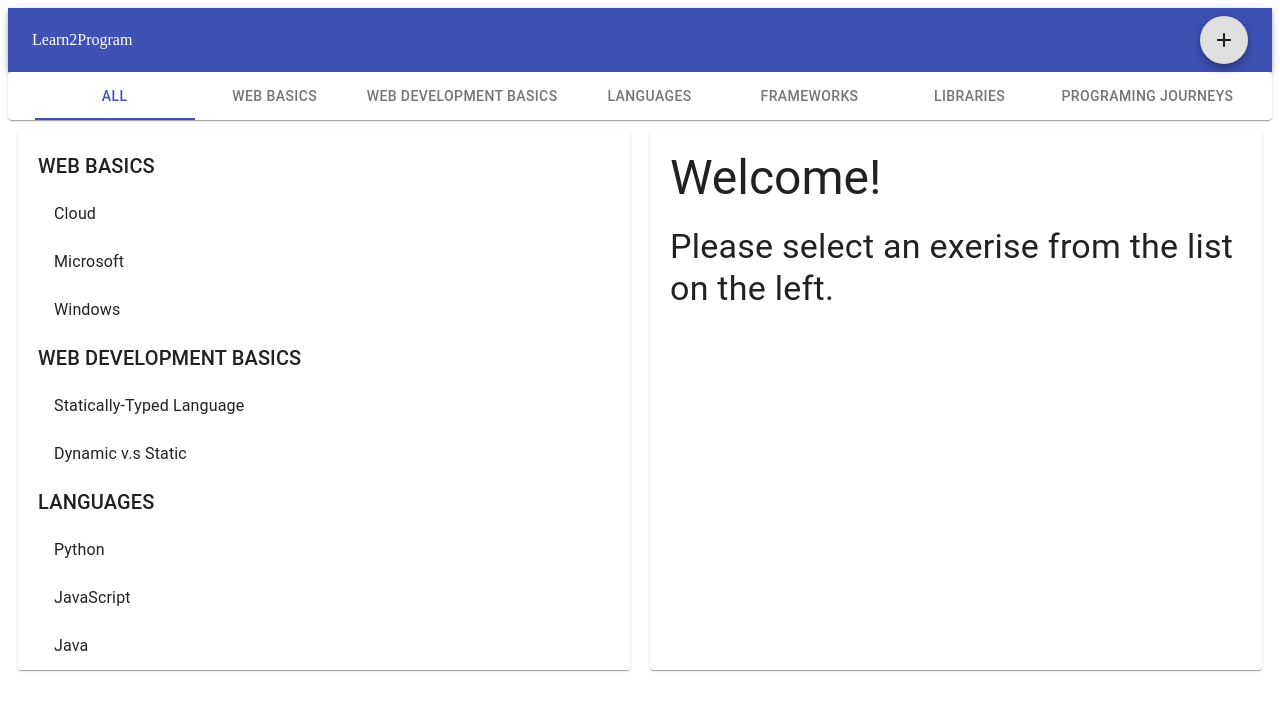
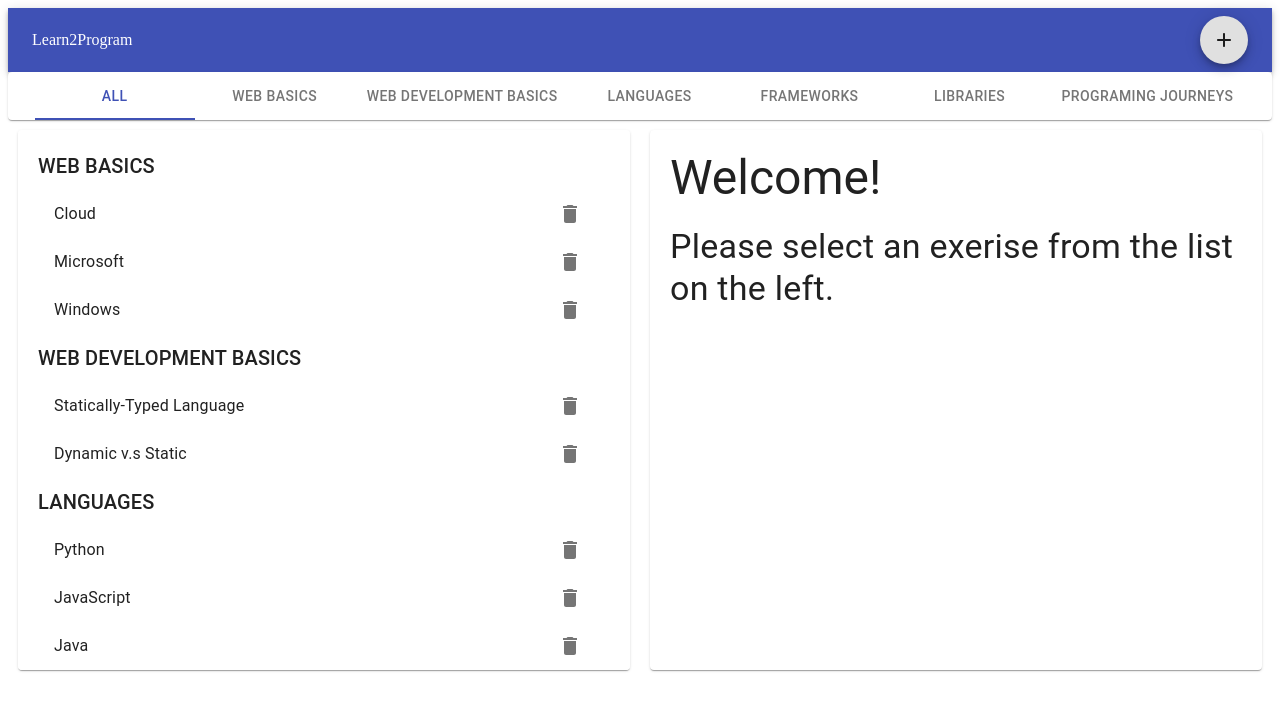
Before and after one commit to kristina-arezina/terms-2-program, a React (Create React App) app: page / in a window 1280 px wide. Shown: the top 710 px of the page. Built offline with nearby package versions, Linux system fonts and the light colour scheme.

Commit message:
added delete button

```diff
--- a/src/components/Exercises/index.js
+++ b/src/components/Exercises/index.js
@@ -4,6 +4,10 @@ import {exercises} from "../../store";
 import List from '@material-ui/core/List';
 import ListItem from '@material-ui/core/ListItem';
 import ListItemText from '@material-ui/core/ListItemText';
+import ListItemSecondaryAction from '@material-ui/core/ListItemSecondaryAction';
+import IconButton from '@material-ui/core/IconButton';
+import DeleteIcon from '@material-ui/icons/Delete';
+
 
 const styles = {
     Paper: {
@@ -47,6 +51,11 @@ export default ({
                                         onClick={() => onSelect(id)}
                                     >
                                         <ListItemText primary={title}/>
+                                        <ListItemSecondaryAction>
+                                            <IconButton>
+                                                <DeleteIcon/>
+                                            </IconButton>
+                                        </ListItemSecondaryAction>
                                     </ListItem>
                                 )}
                             </List>
```
